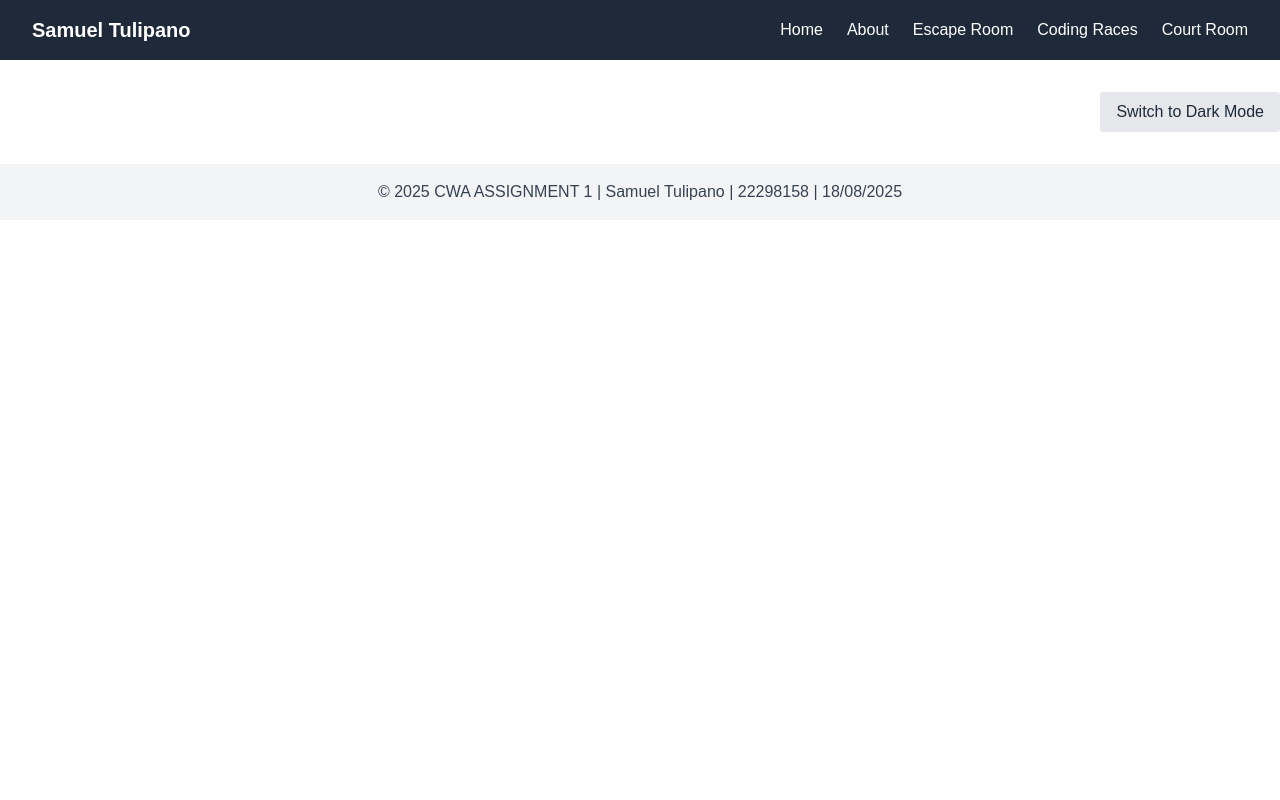
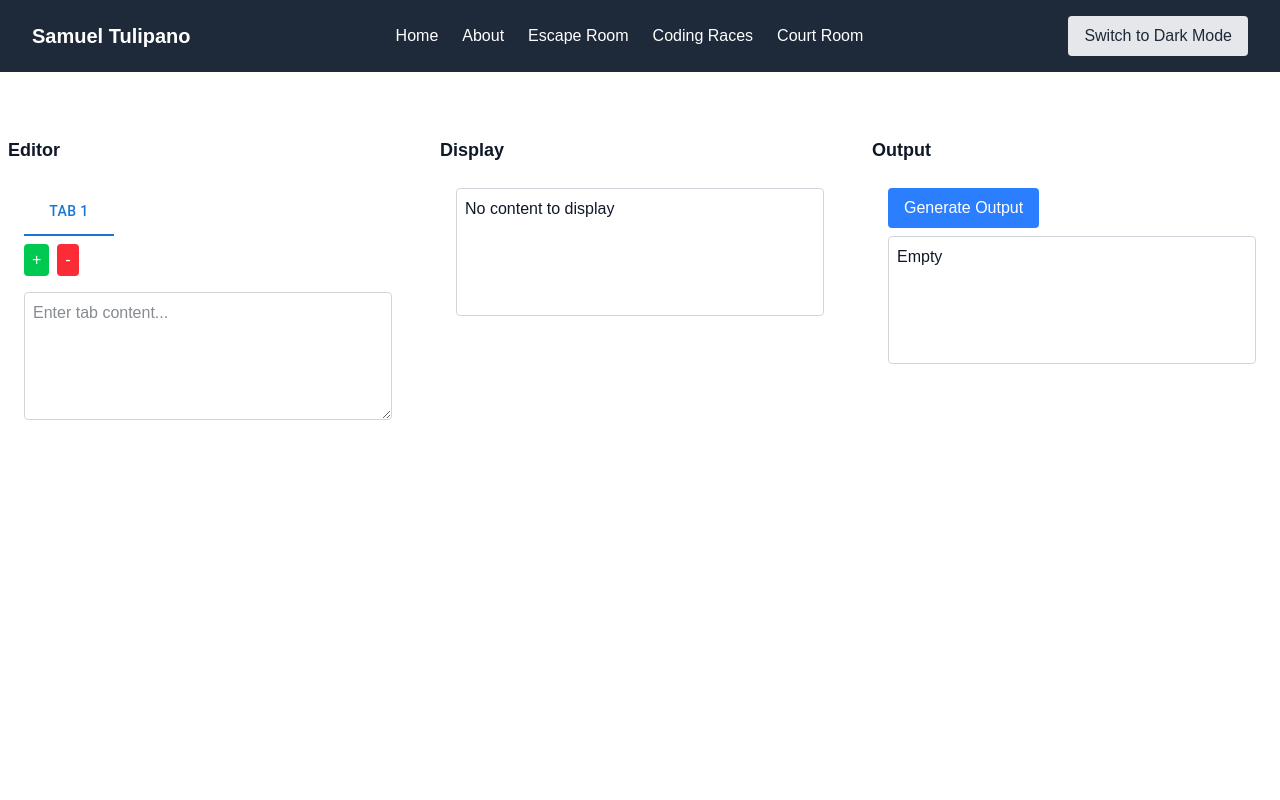
Before and after one commit to AustraliaM69/CWA-Web, a Next.js app: page / in a window 1280 px wide. Shown: the top 800 px of the page. Built offline with nearby package versions, Linux system fonts and the light colour scheme.

Commit message:
Output Implemented

```diff
--- a/app/about/page.tsx
+++ b/app/about/page.tsx
@@ -2,9 +2,9 @@ import React from 'react';
 
 export default function AboutPage() {
     return (
- <main className="flex flex-col items-center justify-center min-h-screen text-center">
-      <h1 className="text-2xl font-bold mb-4">About</h1>
-      <p>Please watch the video below.</p>
+ <main className="flex flex-col items-center justify-center min-h-screen text-center bg-white dark:bg-gray-900 transition-colors duration-200">
+      <h1 className="text-2xl font-bold mb-4 text-gray-900 dark:text-white">About</h1>
+      <p className="text-gray-700 dark:text-gray-300">Please watch the video below.</p>
             <video
         className="mt-6 rounded shadow-lg"
         width="480"
--- /dev/null
+++ b/app/components/ThemeToggle.tsx
@@ -0,0 +1,46 @@
+'use client';
+
+import { useEffect, useState } from 'react';
+
+export default function ThemeToggle() {
+  const [theme, setTheme] = useState<'light' | 'dark'>('light');
+
+  useEffect(() => {
+    const savedTheme = localStorage.getItem('theme') as 'light' | 'dark';
+    if (savedTheme) {
+      setTheme(savedTheme);
+    } else {
+      // Default to light mode if no saved theme
+      setTheme('light');
+    }
+  }, []);
+
+  useEffect(() => {
+    document.documentElement.setAttribute('data-theme', theme);
+    if (theme === 'dark') {
+      document.documentElement.classList.add('dark');
+    } else {
+      document.documentElement.classList.remove('dark');
+    }
+    localStorage.setItem('theme', theme);
+  }, [theme]);
+
+  // Initialize theme on mount
+  useEffect(() => {
+    // Remove dark class on initial load to ensure we start in light mode
+    document.documentElement.classList.remove('dark');
+  }, []);
+
+  const toggleTheme = () => {
+    setTheme((prev) => (prev === 'light' ? 'dark' : 'light'));
+  };
+
+  return (
+    <button
+      onClick={toggleTheme}
+      className="px-4 py-2 rounded bg-gray-200 dark:bg-gray-700 text-gray-800 dark:text-gray-200 hover:bg-gray-300 dark:hover:bg-gray-600 transition-colors duration-200"
+    >
+      Switch to {theme === 'light' ? 'Dark' : 'Light'} Mode
+    </button>
+  );
+}
--- a/app/globals.css
+++ b/app/globals.css
@@ -1,3 +1,4 @@
+
 @import "tailwindcss";
 
 :root {
--- a/app/layout.tsx
+++ b/app/layout.tsx
@@ -1,6 +1,7 @@
 import type { Metadata } from "next";
 import { Geist, Geist_Mono } from "next/font/google";
 import "./globals.css";
+import ThemeToggle from "./components/ThemeToggle";
 
 const geistSans = Geist({
   variable: "--font-geist-sans",
@@ -27,21 +28,21 @@ export default function RootLayout({
       <body
         className={`${geistSans.variable} ${geistMono.variable} antialiased`}
       >
-            <header className="w-full flex items-center justify-between py-4 px-8 bg-gray-800 text-white mb-8">
+            <header className="w-full flex items-center justify-between py-4 px-8 bg-gray-800 dark:bg-gray-900 text-white dark:text-gray-100 mb-8 transition-colors duration-200">
               <div className="text-xl font-bold">Samuel Tulipano</div>
               <nav>
                 <ul className="flex space-x-6">
-                  <li><a href="/" className="hover:underline">Home</a></li>
-                  <li><a href="/about" className="hover:underline">About</a></li>
-                  <li><a href="/escaperoom" className="hover:underline">Escape Room</a></li>
-                  <li><a href="/codingraces" className="hover:underline">Coding Races</a></li>
-                  <li><a href="/courtroom" className="hover:underline">Court Room</a></li>
-
+                  <li><a href="/" className="hover:underline transition-colors">Home</a></li>
+                  <li><a href="/about" className="hover:underline transition-colors">About</a></li>
+                  <li><a href="/escaperoom" className="hover:underline transition-colors">Escape Room</a></li>
+                  <li><a href="/codingraces" className="hover:underline transition-colors">Coding Races</a></li>
+                  <li><a href="/courtroom" className="hover:underline transition-colors">Court Room</a></li>
                 </ul>
               </nav>
+              <ThemeToggle />
             </header>
         {children}
-        <footer className="w-full text-center py-4 bg-gray-100 text-gray-700 mt-8">
+        <footer className="w-full text-center py-4 bg-gray-100 dark:bg-gray-800 text-gray-700 dark:text-gray-300 mt-8">
           © 2025 CWA ASSIGNMENT 1 | Samuel Tulipano | 22298158 | 18/08/2025
         </footer>
       </body>
--- a/app/page.tsx
+++ b/app/page.tsx
@@ -1,30 +1,105 @@
 
 'use client';
 import { useEffect, useState } from 'react';
+import Tabs from '@mui/material/Tabs';
+import Tab from '@mui/material/Tab';
+import Box from '@mui/material/Box';
+
 
 export default function Home() {
-  const [theme, setTheme] = useState<'light' | 'dark'>('light');
+  const [tabs, setTabs] = useState<{ label: string; content: string }[]>([
+    { label: 'Tab 1', content: '' },
+  ]);
+  const [activeTab, setActiveTab] = useState(0);
+  const handleTabChange = (event: React.SyntheticEvent, newValue: number) => {
+    setActiveTab(newValue);
+  };
+  const addTab = () => {
+    setTabs([...tabs, { label: `Tab ${tabs.length + 1}`, content: '' }]);
+    setActiveTab(tabs.length);
+  };
 
-  useEffect(() => {
-    document.documentElement.setAttribute('data-theme', theme);
-  }, [theme]);
+  const removeTab = () => {
+    if (tabs.length === 1) return;
+    const newTabs = tabs.filter((_, idx) => idx !== activeTab);
+    setTabs(newTabs);
+    setActiveTab(Math.max(0, activeTab - 1));
+  };
 
-  const toggleTheme = () => {
-    setTheme((prev) => (prev === 'light' ? 'dark' : 'light'));
+  const updateContent = (value: string) => {
+    setTabs(
+      tabs.map((tab, idx) =>
+        idx === activeTab ? { ...tab, content: value } : tab
+      )
+    );
+  };
+
+  const generateOutput = () => {
+    const content = tabs[activeTab].content;
+    const htmlOutput = `<div>${content}</div>`;
+    return htmlOutput;
   };
 
   return (
-    <main>
-
-      <div className="flex justify-end">
-      <button
-      onClick={toggleTheme}
-      className="px-4 py-2 rounded bg-gray-200 text-gray-800 hover:bg-gray-300 transition">
-      Switch to {theme === 'light' ? 'Dark' : 'Light'} Mode
-      </button>
-      </div>
+    <main className='bg-white dark:bg-gray-900 min-h-screen'>
 
 
+
+               <div className="flex gap-8 p-8 justify-center">
+        <div className="flex flex-col items-start">
+          <h3 className="text-lg font-bold mb-2 text-gray-900 dark:text-gray-100">Editor</h3>
+          <Box sx={{ width: 400 }} className='bg-white dark:bg-gray-800 p-4 rounded'>
+          <Tabs value={activeTab} onChange={handleTabChange} variant="scrollable"scrollButtons="auto">
+            {tabs.map((tab, idx) => (
+              <Tab key={idx} label={tab.label} />
+            ))}
+          </Tabs>
+          <div className="flex space-x-2 mt-2">
+            <button onClick={addTab} className="px-2 py-1 bg-green-500 text-white rounded">+</button>
+            <button onClick={removeTab} className="px-2 py-1 bg-red-500 text-white rounded">-</button>
+          </div>
+          <textarea
+            className="w-full h-32 p-2 border rounded mt-4 bg-white dark:bg-gray-700 text-gray-900 dark:text-gray-100 border-gray-300 dark:border-gray-600"
+            value={tabs[activeTab].content}
+            onChange={e => updateContent(e.target.value)}
+            placeholder="Enter tab content..."
+          />
+          </Box>
+        </div>
+
+        <div className="flex flex-col items-start">
+          <h3 className="text-lg font-bold mb-2 text-gray-900 dark:text-gray-100">Display</h3>
+          <Box sx={{ width: 400 }} className='bg-white dark:bg-gray-800 p-4 rounded'>
+            <div className="w-full h-32 p-2 border rounded bg-white dark:bg-gray-700 text-gray-900 dark:text-gray-100 border-gray-300 dark:border-gray-600">
+              {tabs[activeTab].content || 'No content to display'}
+            </div>
+          </Box>
+        </div>
+
+        <div className="flex flex-col items-start">
+          <h3 className="text-lg font-bold mb-2 text-gray-900 dark:text-gray-100">Output</h3>
+          <Box sx={{ width: 400 }} className='bg-white dark:bg-gray-800 p-4 rounded'>
+            <button
+              onClick={() => {
+                const output = generateOutput();
+                const outputElement = document.getElementById('output-display');
+                if (outputElement) {
+                  outputElement.textContent = output;
+                }
+              }}
+              className="px-4 py-2 bg-blue-500 text-white rounded mb-2 hover:bg-blue-600 transition-colors"
+            >
+              Generate Output
+            </button>
+            <div
+              id="output-display"
+              className="w-full h-32 p-2 border rounded bg-white dark:bg-gray-700 text-gray-900 dark:text-gray-100 border-gray-300 dark:border-gray-600 overflow-auto"
+            >
+              Empty
+            </div>
+          </Box>
+        </div>
+      </div>
 
 
     </main>
--- /dev/null
+++ b/tailwind.config.js
@@ -0,0 +1,13 @@
+/** @type {import('tailwindcss').Config} */
+module.exports = {
+  content: [
+    './pages/**/*.{js,ts,jsx,tsx,mdx}',
+    './components/**/*.{js,ts,jsx,tsx,mdx}',
+    './app/**/*.{js,ts,jsx,tsx,mdx}',
+  ],
+  darkMode: 'class',
+  theme: {
+    extend: {},
+  },
+  plugins: [],
+}
```
Also changed, not shown: package.json (+9 -6 lines), 1 other file (tests, documents, lock files or other folders).
